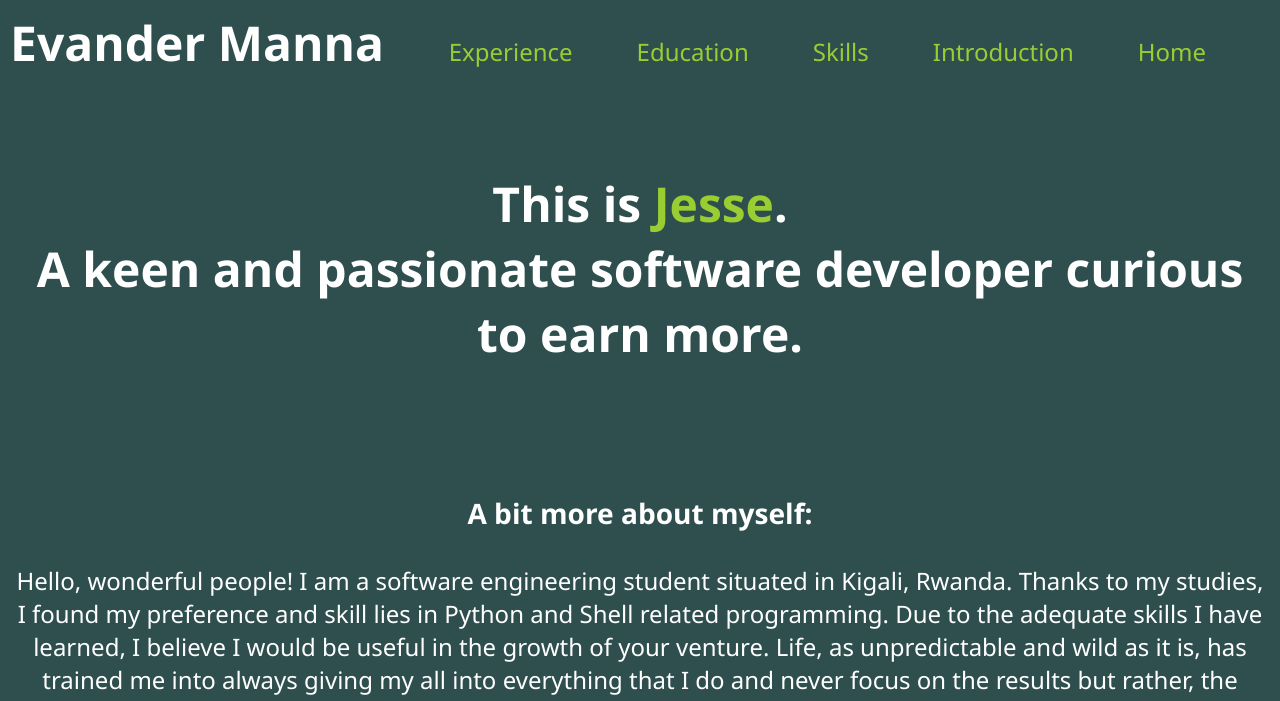
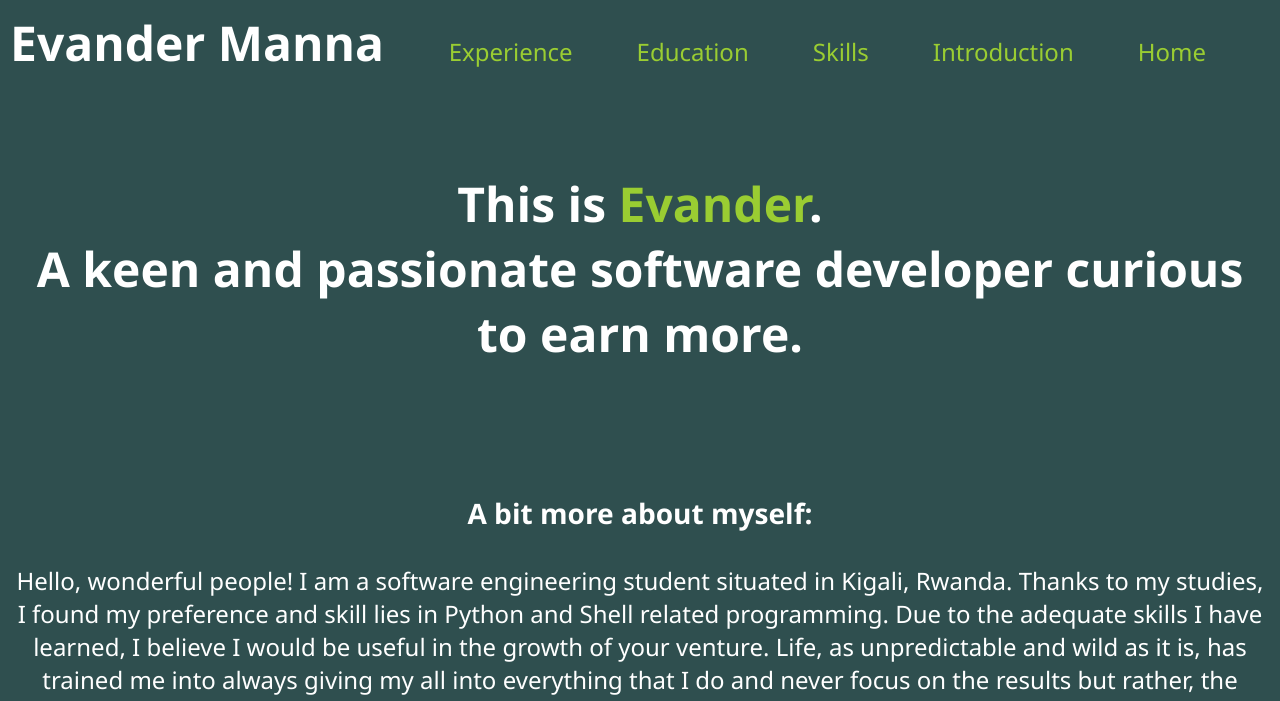
Before and after one commit to evand3rr/personal-resume-website, a plain HTML site: page index.html in a window 1280 px wide. Shown: the top 701 px of the page. Drawn offline with Linux system fonts and the light colour scheme.

Commit message:
Update index.html

```diff
--- a/index.html
+++ b/index.html
@@ -27,7 +27,7 @@
         <!--Simple Home section-->
         <section id="home">
             <div class="home">
-                <h1>This is <b>Jesse</b>.</h1>
+                <h1>This is <b>Evander</b>.</h1>
                 <h2>A keen and passionate software developer curious to earn more.</h2>
             </div>
         </section>
```
